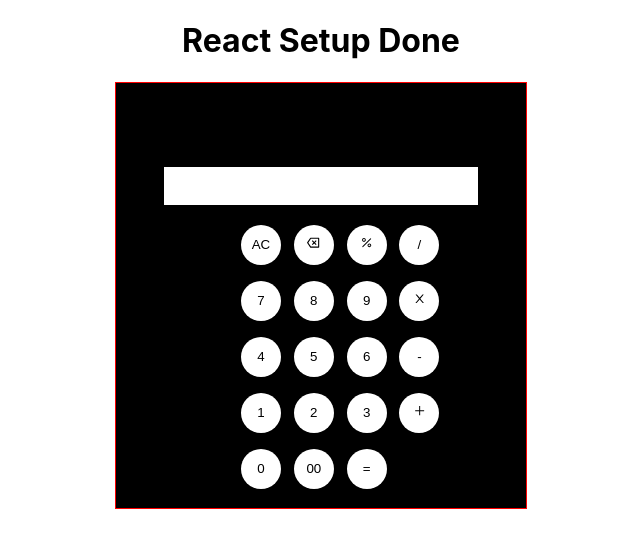
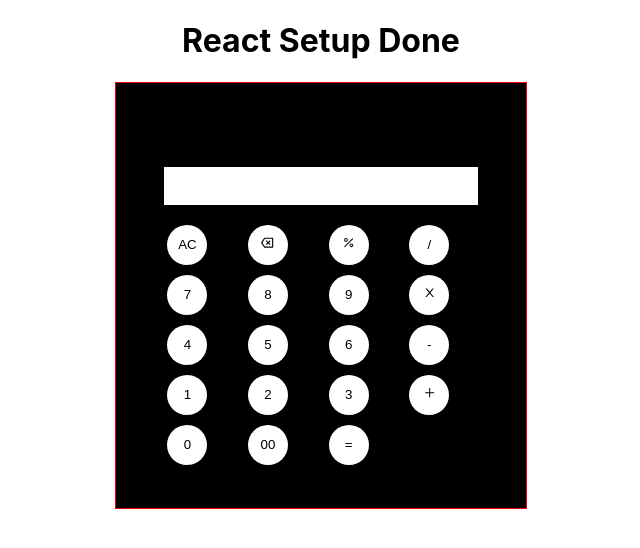
Before and after one commit to PreetS123/React_Calculator, a React (Create React App) app: page / in a window 1280 px wide. Shown: the top 548 px of the page, without its empty margins (319-959 px from the left). Built offline with nearby package versions, Linux system fonts and the light colour scheme.

Commit message:
css-of-calculator-done

```diff
--- a/src/Calc.module.css
+++ b/src/Calc.module.css
@@ -10,6 +10,7 @@
     border: 1px solid red;
     background-color: black;
     color: maroon;
+
 }
 .calc_inpdiv{
     width: 100%;
@@ -29,12 +30,14 @@
 .calc_btndiv{
     display: grid;
     grid-template-columns: repeat(4,1fr);
-    gap: 8%;
-
+    gap: 5%;
+    width: 80%;
+    align-items: center;
+    margin: 0px auto;
 }
 .calc_btndiv button{
-    border: none;
-    background-color: white;
+     border: none;
+     background-color: white;
      width: 40px;
      height: 40px;
      border-radius: 50%;
```
